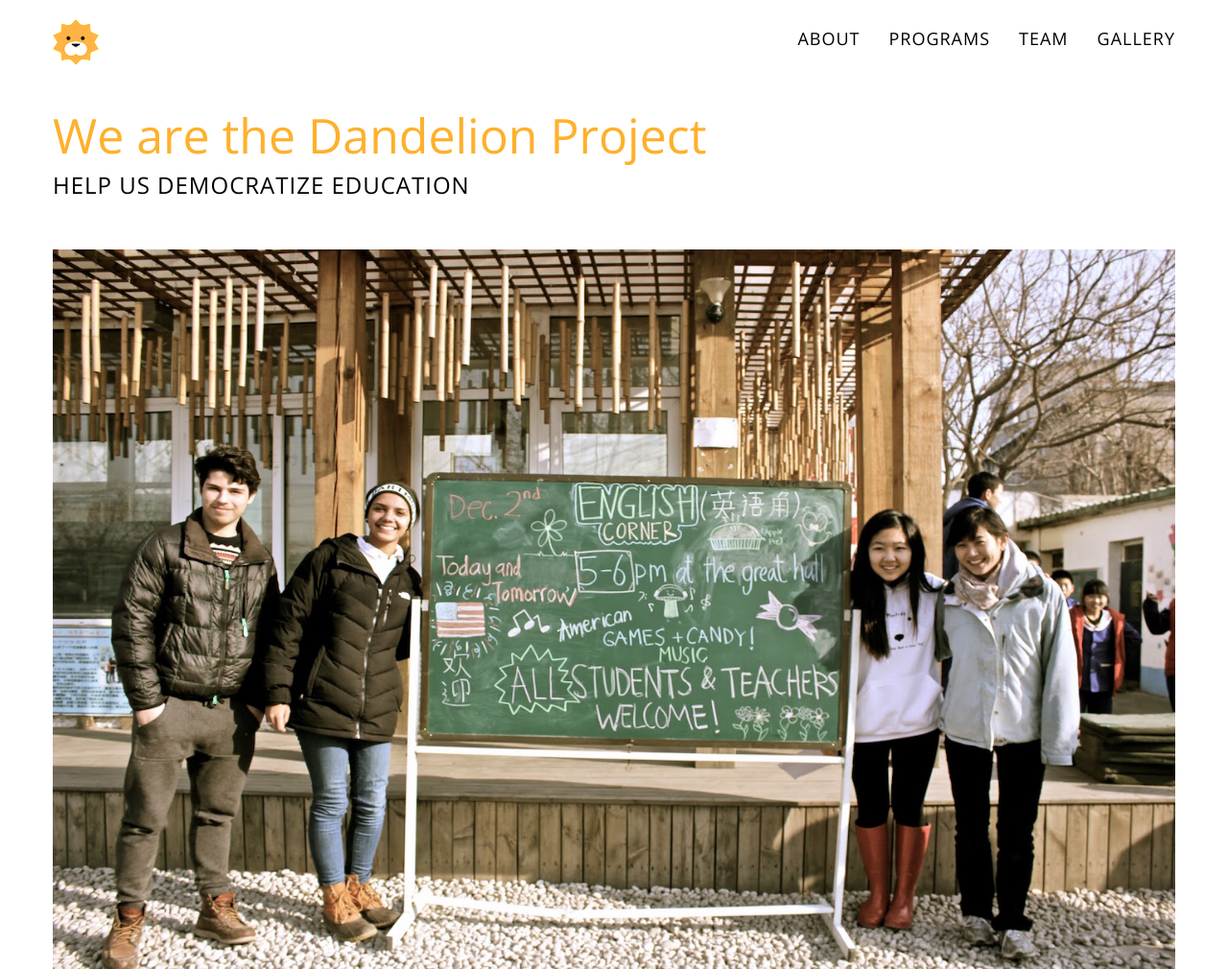
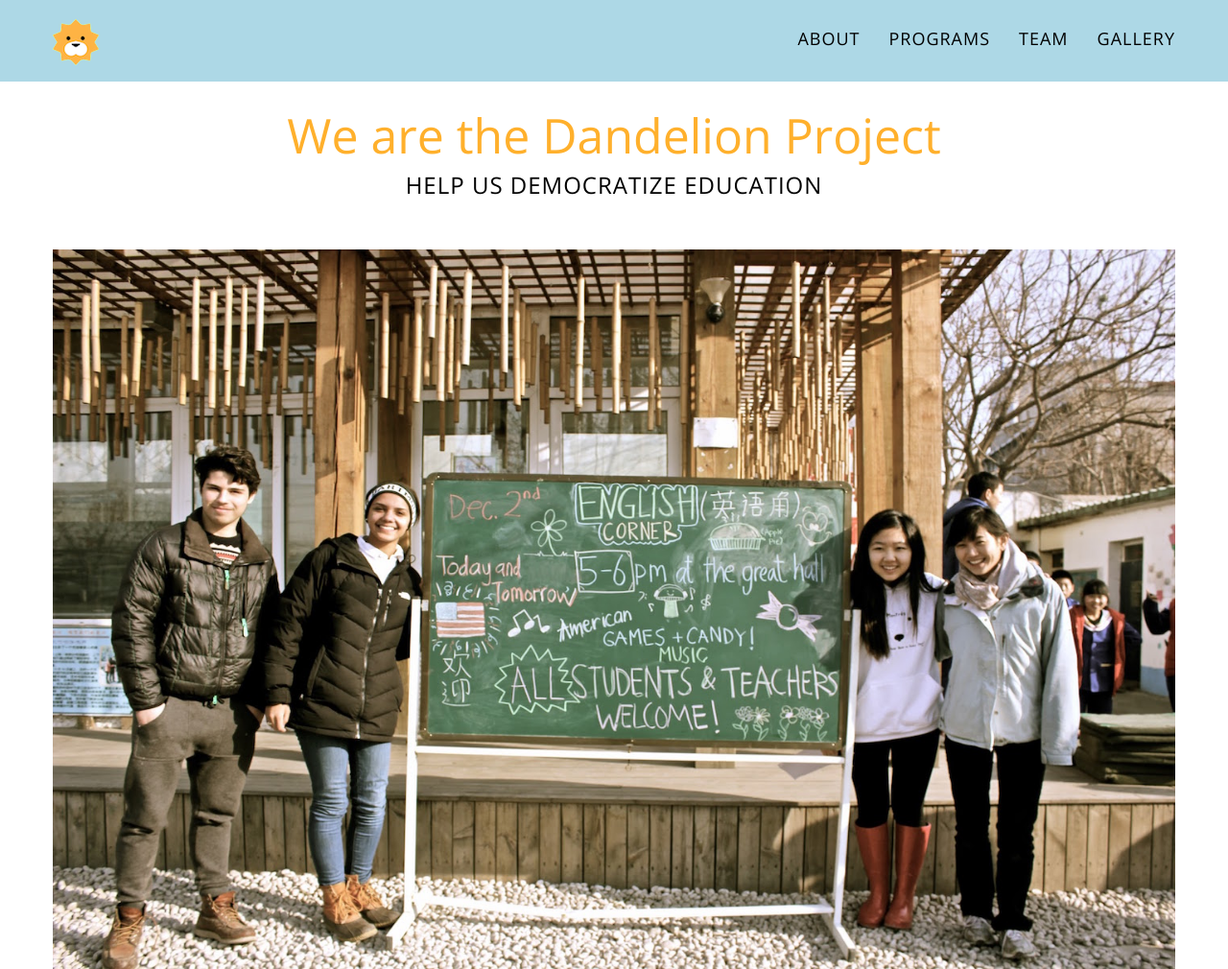
Before and after one commit to dandelionproject/dandelion-website, a plain HTML site: page index.html in a window 1280 px wide. Shown: the top 1010 px of the page at 96% size. Drawn offline with nearby package versions, Linux system fonts and the light colour scheme; a web font is replaced by a local one.

Commit message:
basic changes

```diff
--- a/css/main.css
+++ b/css/main.css
@@ -29,7 +29,7 @@
         font-size: 75px;
         font-weight: 700;*/
   color: #FFB02C;
-  text-align: left;
+  text-align: center;
   line-height: 50px;
   background-color: rgb(255, 255, 255);
   /*background: rgba(240, 240, 240, 0.5);*/
@@ -295,8 +295,6 @@ fieldset[disabled] .btn-xl.active {
 
 .navbar-default {
   border-color: white;
-  /*background-color: #fff;*/
-  /*background-color: #000;*/
 }
 
 .navbar-nav {
@@ -397,7 +395,7 @@ fieldset[disabled] .btn-xl.active {
     /*background-color: white;*/
     /*background-color: transparent;*/
     /*background-color: rgba(240, 230, 200, 0.5);*/
-    background-color: rgba(255, 255, 255, 0.75);
+    background-color: lightblue;
     /*background-color: rgba(255, 255, 255, 0.5);*/
     -webkit-transition: padding .3s;
     -moz-transition: padding .3s;
--- a/index.html
+++ b/index.html
@@ -98,8 +98,8 @@
     <!-- Services Section -->
     <section id="landing">
         <div class="container">
-            <div class="row dandelionbig">We are the Dandelion Project</div>
-            <div class="row smaller">Help us democratize education</div>
+            <div class="row dandelionbig ">We are the Dandelion Project</div>
+            <div class="row smaller text-center">Help us democratize education</div>
             <div class="row">
                     <img id="schoolimage" src="img/landingimage.JPG" alt="">
             </div>
@@ -556,7 +556,7 @@
         <div class="col-lg-12 text-center">
           <h2 class="section-heading">Sponsors</h2>
           <h3 class="section-subheading">With the generous support of the Dartmouth Investment and Philanthropy Program (DIPP)</h3>
-                        <img src="img/dipp.jpg" class="img-responsive" alt="">
+                        <span class="col-xs-4 col-xs-offset-4" ><img src="img/dipp.jpg" class="img-responsive" alt="" ></span>
         </div>
         </div>
       </div>
```
